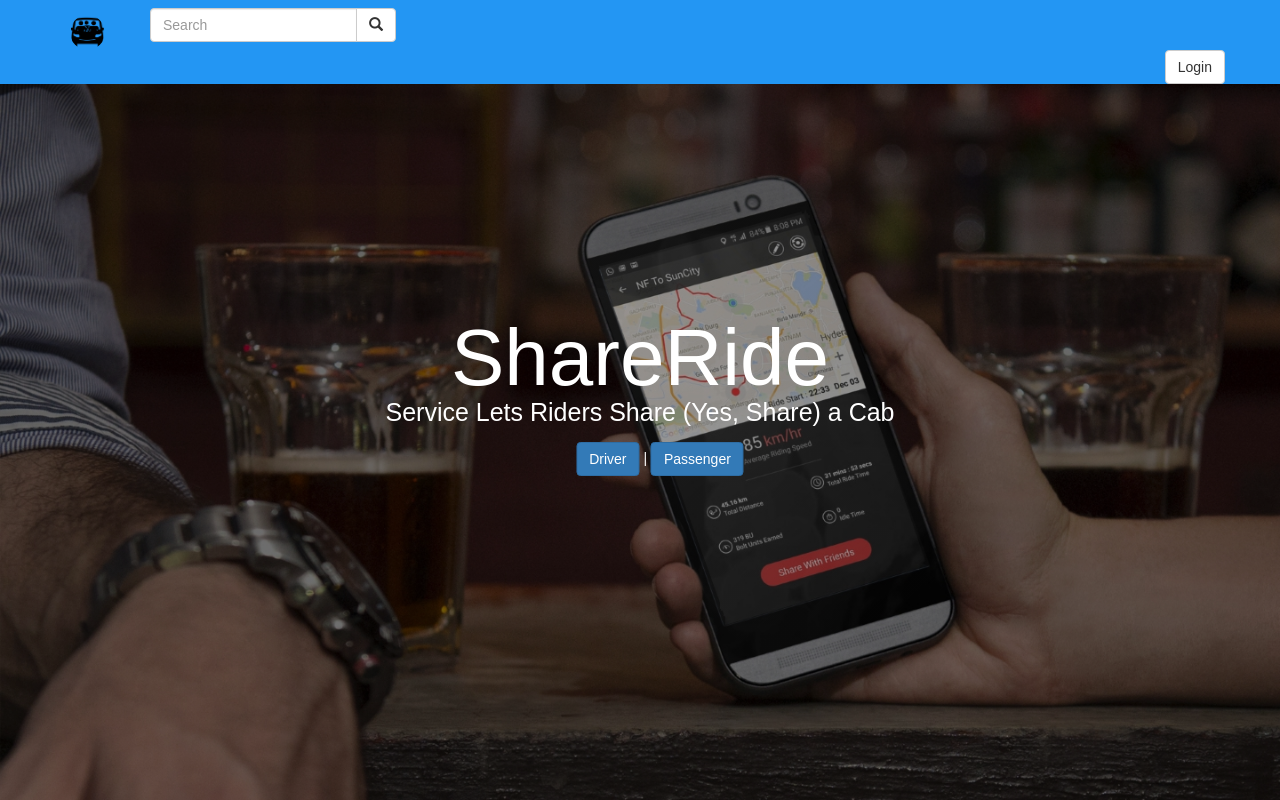
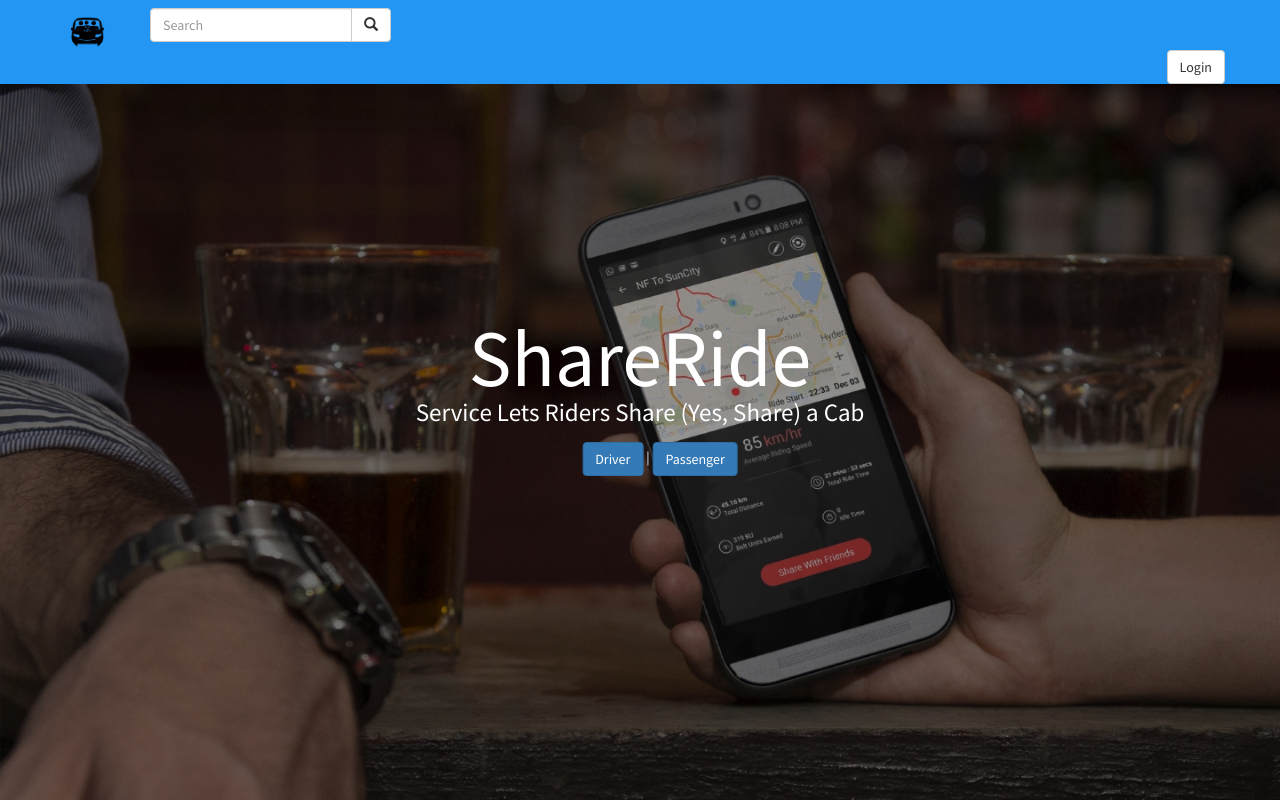
Before and after one commit to petersoleeh/ShareRide, a Django app: page / in a window 1280 px wide. Run offline with Django 3.2, Linux system fonts and the light colour scheme; some libraries are stand-ins or nearby versions.

Commit message:
add google fonts

```diff
--- a/carpool/rides/templates/all-rides/base.html
+++ b/carpool/rides/templates/all-rides/base.html
@@ -17,6 +17,8 @@
     <link rel="stylesheet" href="{% static 'css/index.css' %}">
     <link rel="shortcut icon" type="image/png" href="{% static 'images/logo3.png' %}">
     <link href="https://maxcdn.bootstrapcdn.com/font-awesome/4.7.0/css/font-awesome.min.css" rel="stylesheet" integrity="sha384-wvfXpqpZZVQGK6TAh5PVlGOfQNHSoD2xbE+QkPxCAFlNEevoEH3Sl0sibVcOQVnN" crossorigin="anonymous">
+    <link href="https://fonts.googleapis.com/css?family=Source+Sans+Pro:400,900" rel="stylesheet">
+
   {%endblock%}
 
 </head>
```
